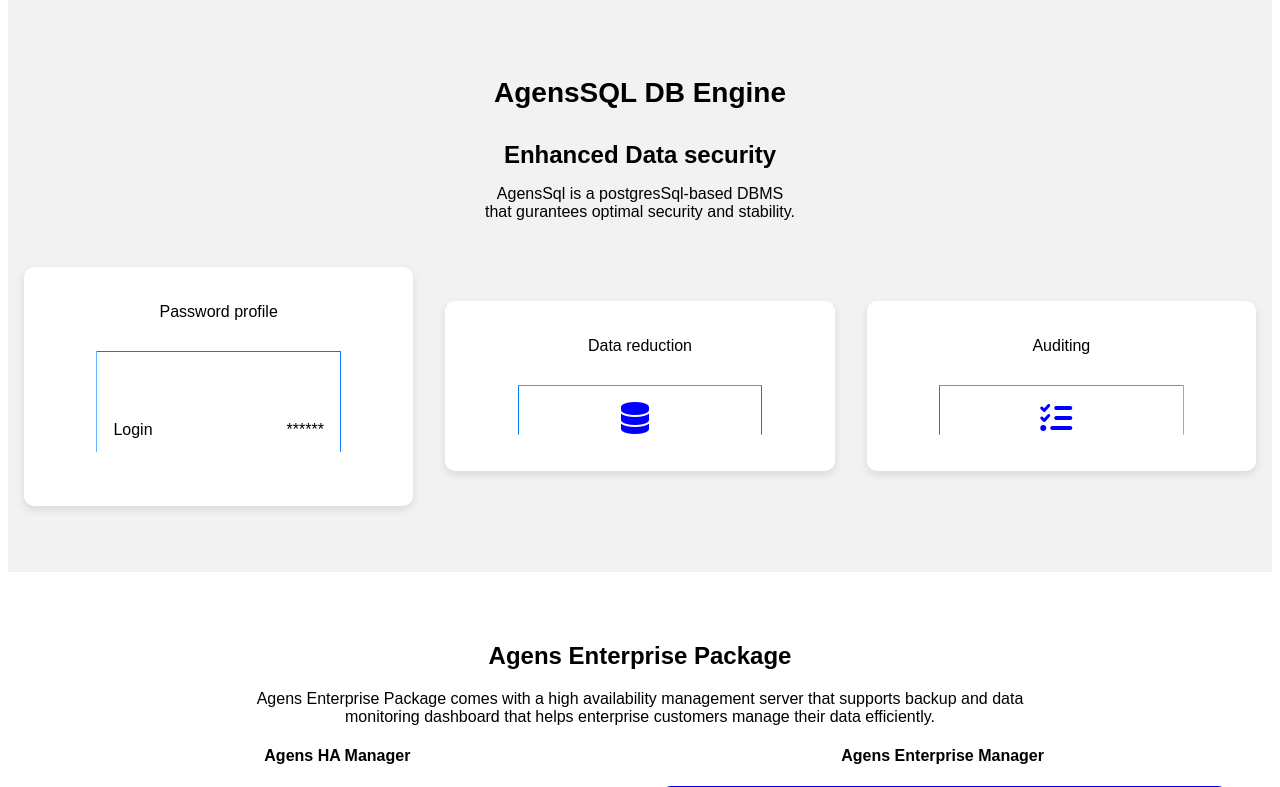
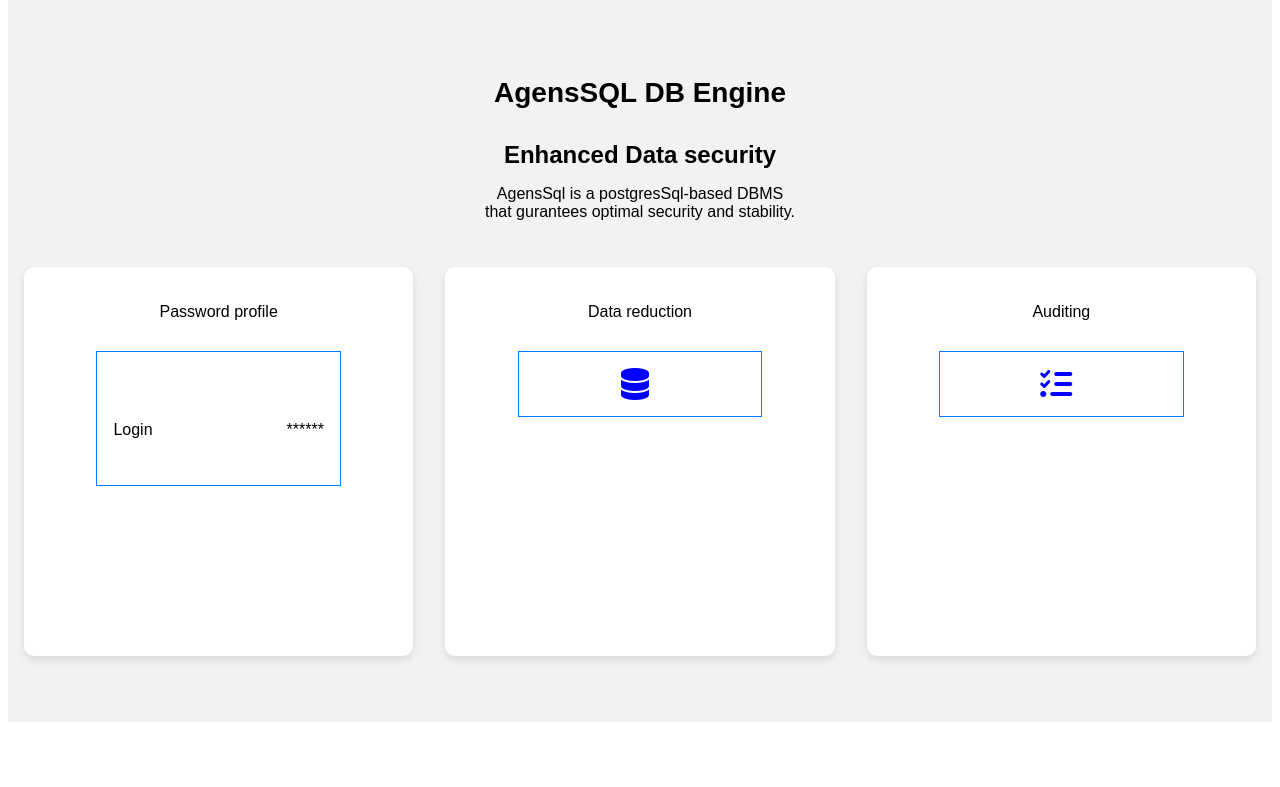
Before and after one commit to Michael-Ogaye/bitnine_pages, a Django app: page / in a window 1280 px wide. Shown: the part 2076-2863 px from the top of the page. Run offline with Django 4.2, Linux system fonts and the light colour scheme; a user stored in the database is signed in; some web fonts are replaced.

Commit message:
Update home.html
apect ratio

```diff
--- a/bitapp/templates/bitapp/home.html
+++ b/bitapp/templates/bitapp/home.html
@@ -263,6 +263,7 @@
   padding: 20px;
   width: calc(33.33% - 20px);
   position: relative;
+  aspect-ratio:1;
   transition: transform 0.3s;
 }
 
@@ -308,7 +309,7 @@
   text-align: center;
   box-sizing: border-box;
   position: relative;
-  clip-path: polygon(0% 0%, 100% 0%, 100% 75%, 75% 75%, 84% 91%, 50% 75%, 0% 75%);
+
 }
 
 
```
